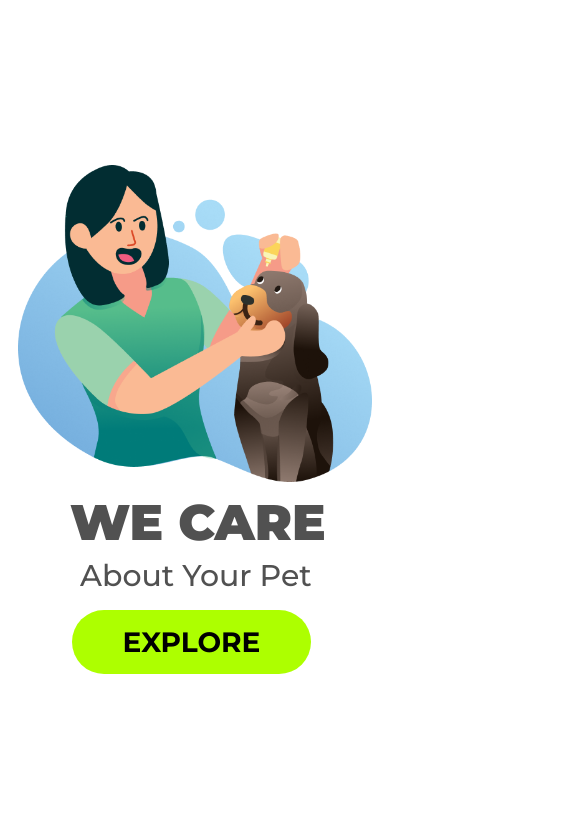
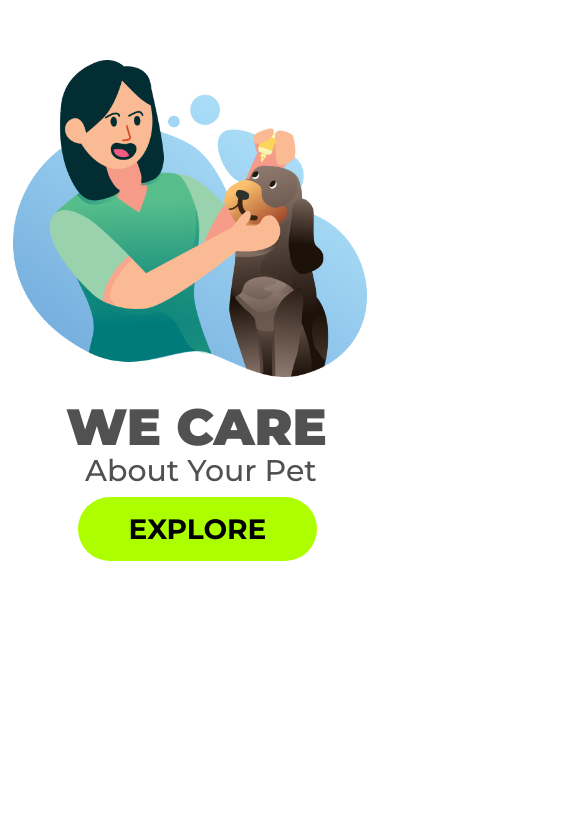
Before and after one commit to enilsonac7/Desafio-Responsividade2, a plain HTML site: page index.html in a window 390 px wide. Shown: the top 813 px of the page, 585 px wide, since content can reach past the window. Drawn offline with Linux system fonts and the light colour scheme.

Commit message:
Projeto responsivo

```diff
--- a/index.html
+++ b/index.html
@@ -2,22 +2,24 @@
 <html lang="en">
 <head>
     <meta charset="UTF-8">
-    <link href="./style.css" rel="stylesheet" >
+    <link rel="stylesheet" href="./style.css">
     <title>2°-Desafio-DevClub-Pet-Shop</title>
 </head>
 <body>
     <div>
-        <header>
+        <nav>
             <a class="Menu"> HOME</a>
             <a class="Menu"> ABOUT</a>
             <a class="Menu"> PRODUCT</a>
             <a class="Menu"> SERVICE</a>
             <a class="Menu"> CONTACT</a>
             <button class="Enter"> LOG IN</button>
-        </header>
+        </nav>
 
+    <section>
+        <img src="./Illustration 2.png">
+    </section>
     <main>
-        <img src="./Illustration 2.png">
 
         <h1> WE CARE </h1>
 
@@ -28,8 +30,8 @@
             pellentesque eget at ipsumuis cursusturpi. </p>
 
         <button class="Explore"> EXPLORE </button>
+    </main>
 
-    </main>
     </div>
 
 </body>
--- a/style.css
+++ b/style.css
@@ -8,7 +8,7 @@
     font-family: "Montserrat" , serif;
 }
 
-header {
+nav {
     margin: 20px 0 0 70px;
     font-size: 24px;
     font-weight: 600;
@@ -92,48 +92,58 @@ p {
 
 
 
+@media screen and ( max-width: 390px ) {
 
-@media screen and  ( max-width: 390px ) {
-
-
-
-header {
+nav {
     display: none;
 }
 
 img {
-     width: 354px;
-     height: 317px;
-     margin: 145px 0 0 18px;
-     position: absolute;
+    width: 354px;
+    height: 317px;
+    margin-top: 60px;
+    margin-left: 13px;
+    position: relative;
 }
+
 
 h1 {
     width: 263px;
-    height: 317px;
-    margin: 473px 0 0 70px;
-    font-size: 50px;
+    height: 52px;
+    margin-top: -10px;
+    margin-left: 66px;
+    font-size: 51px;
     font-weight: 900;
-    line-height: 60.95px;
-    position: absolute;
+    line-height: 113.9px;
+    text-align: left;
+    position:relative
 }
 
 h2 {
     width: 232px;
     height: 37px;
-    margin: 538px 0 0 80px;
+    margin-top: 30px;
+    margin-left: 85px;
     font-size: 30px;
     font-weight: 500;
     line-height: 36.57px;
-    position: absolute;
+    text-align: left;
+    position:relative
+}
 
+p {
+    display: none;
 }
 
 .Explore {
     width: 239px;
     height: 64px;
-    margin: 503px 0 0 72px;
+    margin-top: 7px;
+    margin-left: 78px;
     border-radius: 50px;
-    background: #ADFF00;
+    font-size: 28px;
+    font-weight: 700;
+    line-height: 34.13px;
+    position:relative;
 }
 }
```
